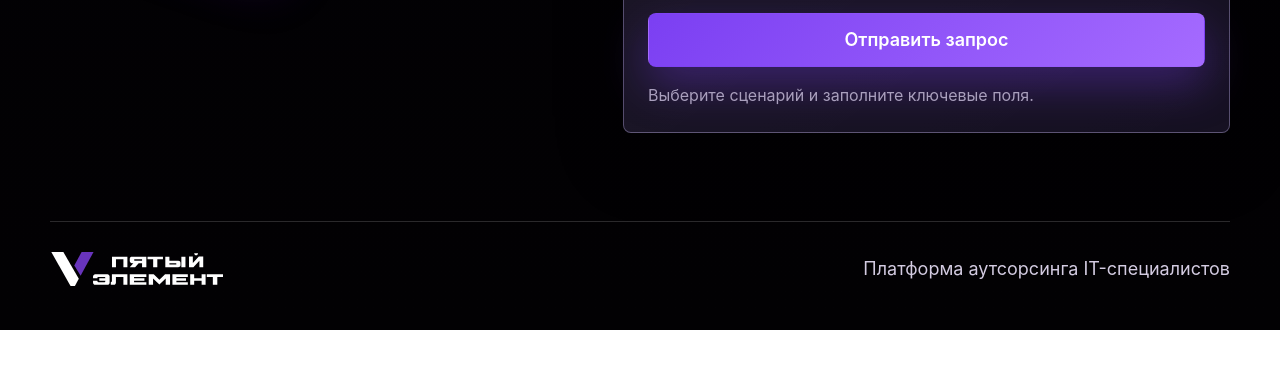
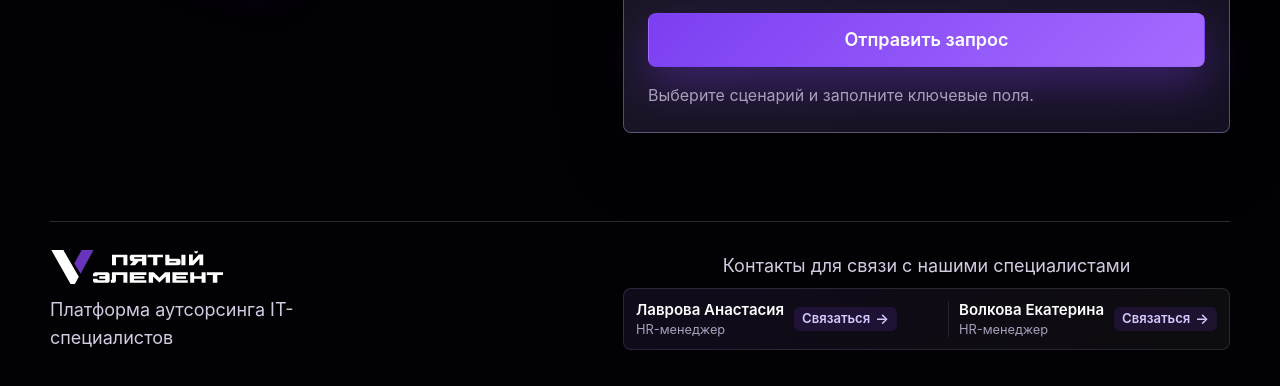
Before and after one commit to speow/5ELHRoutsource, a plain HTML site: page index.html in a window 1280 px wide. Shown: the part 2781-3167 px from the top of the page. Before the commit the page ends 3111 px from the top, so only its background shows below. Drawn offline with Linux system fonts and the light colour scheme; a web font is replaced by a local one.

Commit message:
refactored specialist's cards & added contacts of HR's

```diff
--- a/index.html
+++ b/index.html
@@ -324,15 +324,54 @@
           <h3>Требования</h3>
           <ul id="modal-role-requirements"></ul>
         </div>
-        <a class="button primary full modal-action" href="#request" data-request-type="specialist">
-          Предложить кандидата
+        <a class="button primary full modal-action" href="#request" data-request-type="request">
+          Предложить запрос
         </a>
       </section>
     </div>
 
     <footer class="site-footer">
-      <img src="assets/logo-5element.svg" alt="Пятый элемент" />
-      <span>Платформа аутсорсинга IT-специалистов</span>
+      <div class="footer-brand">
+        <img src="assets/logo-5element.svg" alt="Пятый элемент" />
+        <span class="footer-caption">Платформа аутсорсинга IT-специалистов</span>
+      </div>
+      <section class="footer-contact-group" aria-labelledby="footer-contact-title">
+        <span class="footer-caption footer-contact-title" id="footer-contact-title">
+          Контакты для связи с нашими специалистами
+        </span>
+        <div class="footer-contacts" aria-label="Контакты для связи с нашими специалистами в Telegram">
+          <div class="footer-contact">
+            <span class="footer-contact-person">
+              <span class="footer-contact-name">Лаврова Анастасия</span>
+              <span class="footer-contact-role">HR-менеджер</span>
+            </span>
+            <a
+              class="footer-contact-action"
+              href="https://t.me/lavrova_stacy"
+              target="_blank"
+              rel="noopener noreferrer"
+              aria-label="Связаться с HR-менеджером Лавровой Анастасией в Telegram"
+            >
+              Связаться
+            </a>
+          </div>
+          <div class="footer-contact">
+            <span class="footer-contact-person">
+              <span class="footer-contact-name">Волкова Екатерина</span>
+              <span class="footer-contact-role">HR-менеджер</span>
+            </span>
+            <a
+              class="footer-contact-action"
+              href="https://t.me/sherlie221"
+              target="_blank"
+              rel="noopener noreferrer"
+              aria-label="Связаться с HR-менеджером Волковой Екатериной в Telegram"
+            >
+              Связаться
+            </a>
+          </div>
+        </div>
+      </section>
     </footer>
 
     <script src="app.js"></script>
--- a/styles.css
+++ b/styles.css
@@ -860,17 +860,120 @@ h3 {
 }
 
 .site-footer {
-  display: flex;
+  display: grid;
+  grid-template-columns: minmax(0, 0.92fr) minmax(440px, 1.08fr);
   align-items: center;
   justify-content: space-between;
-  gap: 18px;
-  padding: 30px 0 44px;
+  gap: 56px;
+  padding: 28px 0 34px;
   border-top: 1px solid var(--line);
   color: var(--muted);
 }
 
 .site-footer img {
   width: 174px;
+}
+
+.footer-brand {
+  display: grid;
+  justify-items: start;
+  gap: 12px;
+  min-width: 0;
+}
+
+.footer-caption {
+  max-width: 320px;
+  color: var(--muted);
+}
+
+.footer-contact-group {
+  display: grid;
+  gap: 8px;
+  min-width: 0;
+}
+
+.footer-contact-title {
+  display: block;
+  max-width: none;
+  text-align: center;
+}
+
+.footer-contacts {
+  display: flex;
+  align-items: center;
+  justify-content: space-between;
+  min-width: 0;
+  gap: 10px;
+  padding: 12px;
+  border: 1px solid rgba(213, 201, 255, 0.14);
+  border-radius: 8px;
+  background:
+    linear-gradient(135deg, rgba(123, 63, 242, 0.08), rgba(255, 255, 255, 0.025)),
+    rgba(255, 255, 255, 0.025);
+}
+
+.footer-contact {
+  display: flex;
+  align-items: center;
+  gap: 10px;
+  min-width: 0;
+  padding-left: 10px;
+  border-left: 1px solid rgba(213, 201, 255, 0.12);
+  color: var(--muted);
+  line-height: 1.2;
+}
+
+.footer-contact:first-child {
+  border-left: 0;
+  padding-left: 0;
+}
+
+.footer-contact-person {
+  display: grid;
+  gap: 3px;
+  min-width: 0;
+}
+
+.footer-contact-name {
+  color: var(--text);
+  font-size: 0.94rem;
+  font-weight: 600;
+}
+
+.footer-contact-role {
+  color: var(--muted-2);
+  font-size: 0.8rem;
+}
+
+.footer-contact-action {
+  display: inline-flex;
+  align-items: center;
+  gap: 5px;
+  padding: 4px 8px;
+  border-radius: 6px;
+  background: rgba(123, 63, 242, 0.14);
+  color: var(--accent-3);
+  font-size: 0.82rem;
+  font-weight: 600;
+  white-space: nowrap;
+  transition:
+    background 0.2s ease,
+    color 0.2s ease,
+    transform 0.2s ease;
+}
+
+.footer-contact-action::after {
+  content: "→";
+  font-size: 0.9rem;
+  line-height: 1;
+}
+
+.footer-contact-action:hover,
+.footer-contact-action:focus-visible {
+  background: rgba(123, 63, 242, 0.22);
+  color: var(--text);
+  outline: none;
+  transform: translateY(-1px);
 }
 
 .reveal {
@@ -955,6 +1058,15 @@ h3 {
   .request-stars {
     height: 360px;
     margin-top: 20px;
+  }
+
+  .site-footer {
+    grid-template-columns: 1fr;
+    gap: 22px;
+  }
+
+  .footer-contact-group {
+    width: 100%;
   }
 
 }
@@ -1168,6 +1280,34 @@ h3 {
 
   .site-footer {
     align-items: flex-start;
-    flex-direction: column;
+    grid-template-columns: 1fr;
+    gap: 22px;
+  }
+
+  .footer-contact-group {
+    display: grid;
+    gap: 10px;
+    width: 100%;
+  }
+
+  .footer-contact-title {
+    max-width: none;
+  }
+
+  .footer-contacts {
+    display: grid;
+    gap: 2px;
+  }
+
+  .footer-contact {
+    gap: 12px;
+    min-width: 0;
+    padding-left: 0;
+    border-left: 0;
+    border-top: 1px solid rgba(213, 201, 255, 0.12);
+  }
+
+  .footer-contact:first-child {
+    border-top: 0;
   }
 }
```
